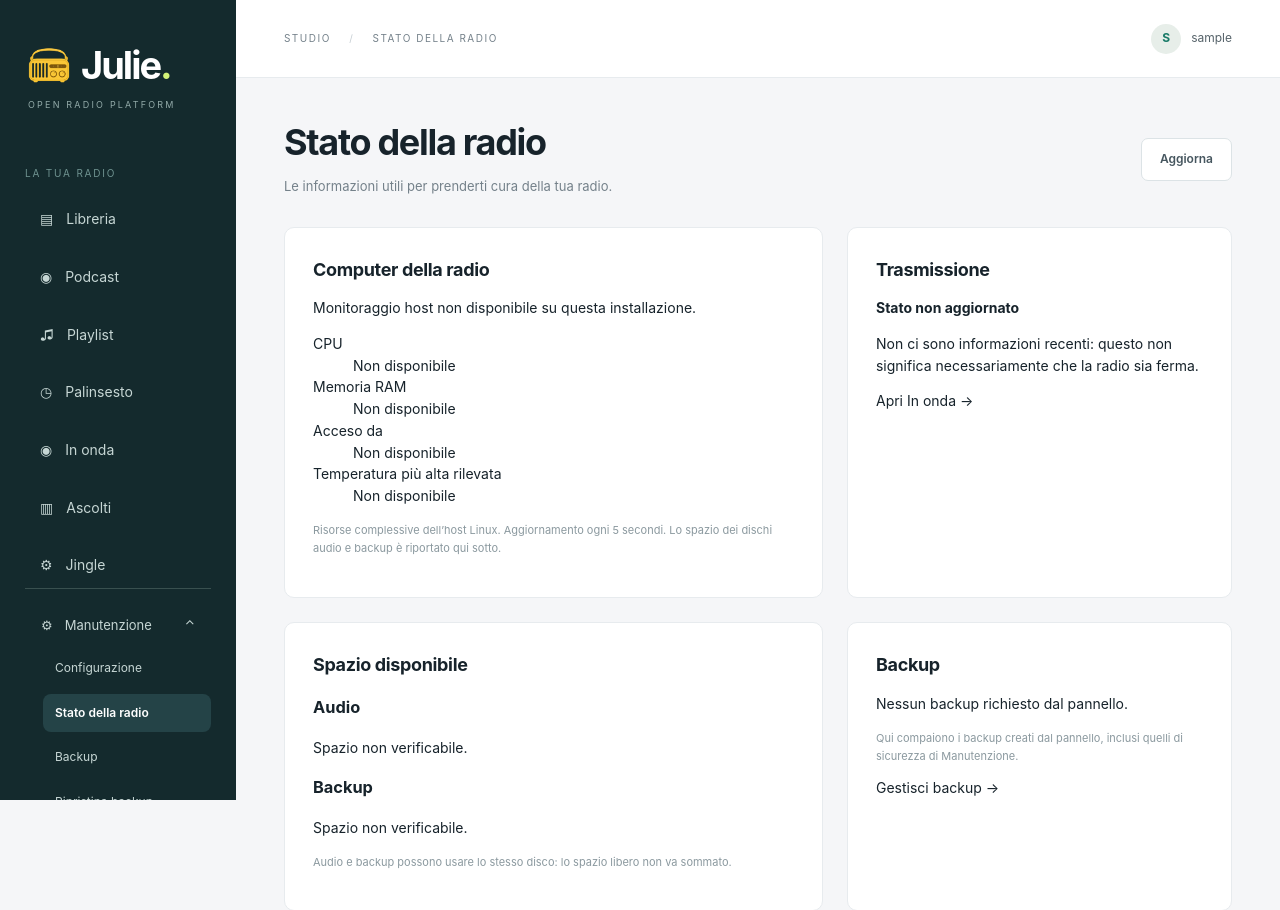
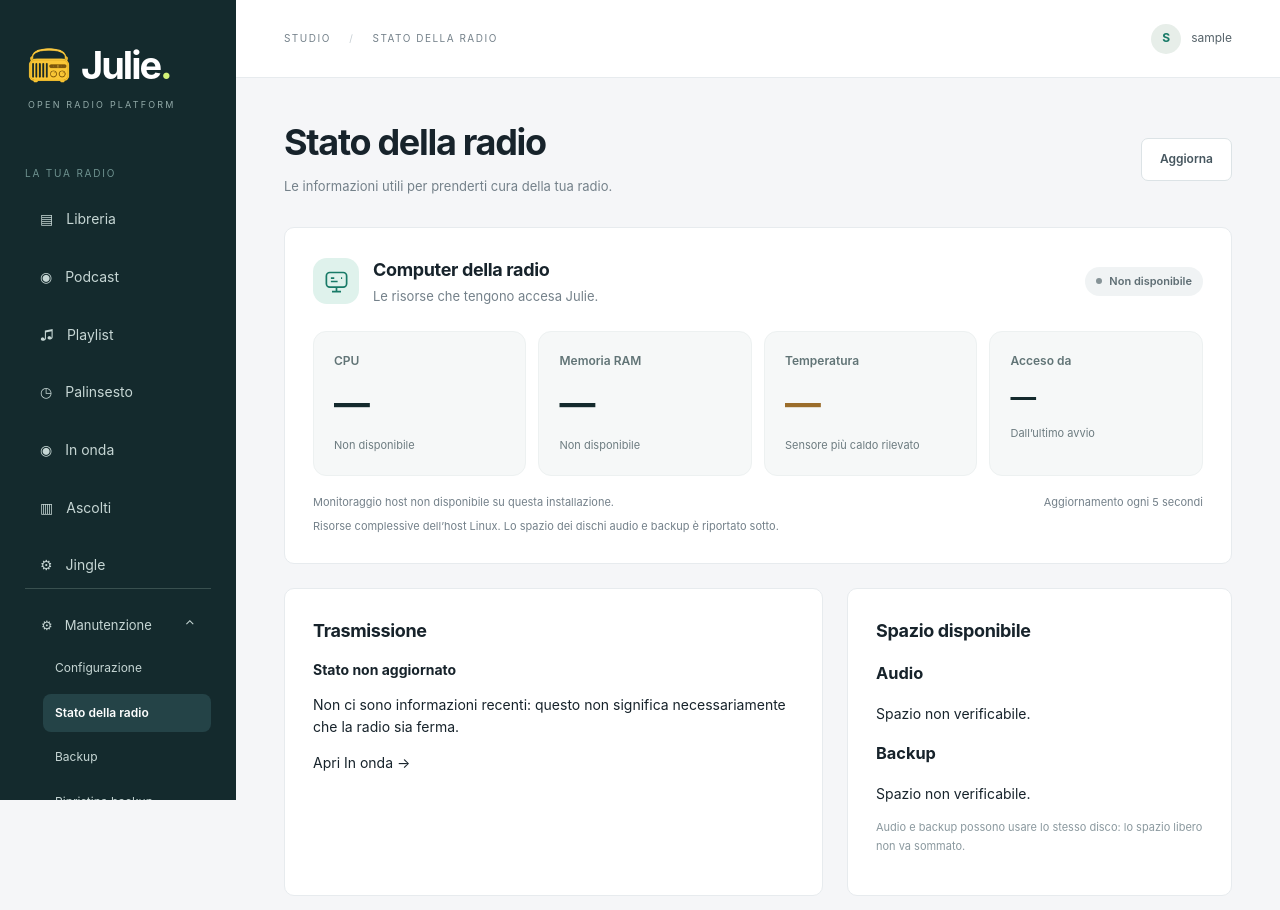
Before and after one commit to SimoneDeAngelis95/Julie-Open-Radio-Platform, a Django app: page /maintenance/status/ in a window 1280 px wide. Shown: the top 910 px of the page. Run offline with Django 5.2, Linux system fonts and the light colour scheme; the visitor is signed in with stand-in values (Sample User, id 1); data that the repository does not hold is empty.

Commit message:
Polish host resource overview with metric tiles and usage meters

```diff
--- a/dashboard/static/app.css
+++ b/dashboard/static/app.css
@@ -1057,3 +1057,33 @@ input[type="checkbox"] { width: 18px !important; height: 18px; accent-color: var
   outline: 2px solid var(--accent, #e5bc4b);
   outline-offset: 3px;
 }
+
+/* Host overview: distinct readings, quiet status and accessible native meters. */
+.host-monitor { grid-column: 1 / -1; }
+.host-heading, .host-title, .host-footer { display: flex; align-items: center; }
+.host-heading { justify-content: space-between; gap: 20px; margin-bottom: 24px; flex-wrap: wrap; }
+.host-title { gap: 14px; }
+.host-title h2 { margin: 0; }
+.host-title p { margin: 3px 0 0; color: var(--muted); font-size: 13px; }
+.host-symbol { display: grid; place-items: center; width: 46px; height: 46px; flex: 0 0 46px; border-radius: 14px; background: var(--mint); color: var(--teal); }
+.host-symbol svg { width: 27px; height: 27px; }
+.host-badge { display: inline-flex; align-items: center; gap: 7px; padding: 6px 11px; border-radius: 99px; background: #f0f3f4; color: #5e6d73; font-size: 11px; font-weight: 600; white-space: nowrap; }
+.host-badge > span:first-child { width: 6px; height: 6px; border-radius: 50%; background: #869397; }
+.host-monitor[data-state="ready"] .host-badge { background: var(--mint); color: var(--teal); }
+.host-monitor[data-state="ready"] .host-badge > span:first-child { background: var(--teal); }
+.host-metrics { display: grid; grid-template-columns: repeat(4, minmax(0, 1fr)); gap: 12px; }
+.host-metric { display: flex; flex-direction: column; align-items: flex-start; min-width: 0; padding: 20px; border-radius: 13px; background: #f6f8f8; border: 1px solid #edf1f1; }
+.host-metric-label { font-size: 12px; font-weight: 600; color: #617476; }
+.host-metric-value { font-size: clamp(25px, 2.8vw, 36px); line-height: 1.2; letter-spacing: -1px; font-variant-numeric: tabular-nums; margin: 12px 0; font-weight: 650; color: var(--sidebar); overflow-wrap: anywhere; }
+.host-metric-temperature .host-metric-value { color: #9b6d2b; }
+.host-metric-value.host-uptime { font-size: clamp(20px, 2vw, 27px); letter-spacing: -.5px; }
+.host-metric-detail { font-size: 11px; color: #6d7c80; line-height: 1.6; }
+.host-meter { appearance: none; border: 0; border-radius: 20px; height: 5px; width: 100%; margin: 0 0 11px; overflow: hidden; background: #e1ebe7; accent-color: var(--teal); }
+.host-meter::-webkit-progress-bar { background: #e1ebe7; border-radius: 20px; }
+.host-meter::-webkit-progress-value { background: var(--teal); border-radius: 20px; }
+.host-meter::-moz-progress-bar { background: var(--teal); border-radius: 20px; }
+.host-meter[hidden] { display: none; }
+.host-footer { justify-content: space-between; flex-wrap: wrap; gap: 6px 16px; margin-top: 18px; color: var(--muted); font-size: 11px; }
+.host-monitor .host-note { margin: 7px 0 0; color: var(--muted); font-size: 11px; }
+@media (max-width: 1050px) { .host-metrics { grid-template-columns: repeat(2, minmax(0, 1fr)); } }
+@media (max-width: 480px) { .host-metric { padding: 14px; } .host-title { align-items: flex-start; } .host-heading { gap: 12px; } .host-title h2 { font-size: 19px; } }
--- a/dashboard/static/app.js
+++ b/dashboard/static/app.js
@@ -448,6 +448,11 @@ if (uploadMetadata) {
   let timer = null;
   let busy = false;
   const formatBytes = value => `${(value / 1024 ** 3).toLocaleString('it-IT', {maximumFractionDigits: 1})} GB`;
+  const meter = (name, value) => {
+    const element = field(`${name}-meter`);
+    element.hidden = value === null;
+    if (value !== null) element.value = value;
+  };
   const poll = async () => {
     if (document.hidden || busy) return;
     busy = true;
@@ -457,19 +462,33 @@ if (uploadMetadata) {
       const response = await fetch(card.dataset.url, {credentials: 'same-origin', cache: 'no-store', signal: controller.signal});
       if (!response.ok || response.redirected) throw new Error();
       const data = await response.json();
+      card.dataset.state = data.available ? 'ready' : 'unknown';
+      field('state').textContent = data.available ? 'Dati aggiornati' : 'Non disponibile';
       field('message').textContent = data.available ? `Ultimo controllo: ${new Date().toLocaleTimeString('it-IT')}` : 'Monitoraggio host non disponibile su questa installazione.';
       const cpu = data.cpu;
       const total = cpu && previous ? cpu.total - previous.total : 0;
       const idle = cpu && previous ? cpu.idle - previous.idle : 0;
-      field('cpu').textContent = total > 0 && idle >= 0 && idle <= total ? `${Math.round(100 * (1 - idle / total))}% · ${cpu.cores} core` : cpu ? 'Calcolo in corso…' : 'Non disponibile';
+      const cpuPercent = total > 0 && idle >= 0 && idle <= total ? Math.round(100 * (1 - idle / total)) : null;
+      field('cpu').textContent = cpuPercent !== null ? `${cpuPercent}%` : '—';
+      field('cpu-detail').textContent = cpuPercent !== null ? `${cpu.cores} core logici` : cpu ? 'Calcolo in corso…' : 'Non disponibile';
+      meter('cpu', cpuPercent);
       previous = cpu;
-      field('memory').textContent = data.memory ? `${formatBytes(data.memory.used)} / ${formatBytes(data.memory.total)} (${data.memory.percent}%) · ${formatBytes(data.memory.available)} disponibili` : 'Non disponibile';
+      field('memory').textContent = data.memory ? `${data.memory.percent.toLocaleString('it-IT')}%` : '—';
+      field('memory-detail').textContent = data.memory ? `${formatBytes(data.memory.used)} di ${formatBytes(data.memory.total)} usati` : 'Non disponibile';
+      field('memory-available').textContent = data.memory ? `${formatBytes(data.memory.available)} disponibili` : '';
+      meter('memory', data.memory ? data.memory.percent : null);
       const uptime = data.uptime_seconds;
-      field('uptime').textContent = uptime !== null ? `${Math.floor(uptime / 86400)} giorni, ${Math.floor(uptime % 86400 / 3600)} ore, ${Math.floor(uptime % 3600 / 60)} minuti` : 'Non disponibile';
-      field('temperature').textContent = data.temperature !== null ? `${data.temperature.toLocaleString('it-IT')} °C` : 'Non disponibile';
+      field('uptime').textContent = uptime !== null ? uptime >= 86400 ? `${Math.floor(uptime / 86400)} g · ${Math.floor(uptime % 86400 / 3600)} h` : `${Math.floor(uptime / 3600)} h · ${Math.floor(uptime % 3600 / 60)} min` : '—';
+      field('temperature').textContent = data.temperature !== null ? `${data.temperature.toLocaleString('it-IT')} °C` : '—';
     } catch (_) {
       previous = null;
-      ['cpu', 'memory', 'uptime', 'temperature'].forEach(name => { field(name).textContent = 'Non disponibile'; });
+      card.dataset.state = 'stale';
+      field('state').textContent = 'Dati non aggiornati';
+      ['cpu', 'memory', 'uptime', 'temperature'].forEach(name => { field(name).textContent = '—'; });
+      ['cpu-detail', 'memory-detail'].forEach(name => { field(name).textContent = 'Non disponibile'; });
+      field('memory-available').textContent = '';
+      meter('cpu', null);
+      meter('memory', null);
       field('message').textContent = 'Dati non aggiornati. Nuovo tentativo automatico tra pochi secondi.';
     } finally {
       clearTimeout(timeout);
--- a/dashboard/templates/maintenance/status.html
+++ b/dashboard/templates/maintenance/status.html
@@ -1,13 +1,15 @@
 {% extends 'base.html' %}{% block title %}Stato della radio{% endblock %}{% block content %}
 <div class="page-heading"><div><h1>Stato della radio</h1><p class="intro">Le informazioni utili per prenderti cura della tua radio.</p></div><a class="button secondary" href="{% url 'library:system_status' %}">Aggiorna</a></div>
 <div class="studio-grid">
-<section class="card" data-host-monitor data-url="{% url 'library:host_status' %}"><h2>Computer della radio</h2>
-<p data-host-message role="status">Lettura delle risorse in corso…</p>
-<dl><dt>CPU</dt><dd data-host-cpu>In attesa del primo campione</dd>
-<dt>Memoria RAM</dt><dd data-host-memory>Non disponibile</dd>
-<dt>Acceso da</dt><dd data-host-uptime>Non disponibile</dd>
-<dt>Temperatura più alta rilevata</dt><dd data-host-temperature>Non disponibile</dd></dl>
-<p class="help-text">Risorse complessive dell’host Linux. Aggiornamento ogni 5 secondi. Lo spazio dei dischi audio e backup è riportato qui sotto.</p></section>
+<section class="card host-monitor" data-host-monitor data-state="loading" data-url="{% url 'library:host_status' %}">
+<div class="host-heading"><div class="host-title"><span class="host-symbol" aria-hidden="true"><svg viewBox="0 0 24 24" fill="none" stroke="currentColor" stroke-width="1.5"><rect x="3" y="4" width="18" height="13" rx="3"/><path d="M8 21h8M12 17v4M7 9h3m-3 3h6m3-3h1"/></svg></span><div><h2>Computer della radio</h2><p>Le risorse che tengono accesa Julie.</p></div></div><span class="host-badge"><span aria-hidden="true"></span><span data-host-state>In aggiornamento</span></span></div>
+<div class="host-metrics">
+<div class="host-metric"><span class="host-metric-label">CPU</span><strong class="host-metric-value" data-host-cpu>—</strong><progress class="host-meter" data-host-cpu-meter max="100" aria-label="Utilizzo CPU" hidden></progress><span class="host-metric-detail" data-host-cpu-detail>Calcolo in corso…</span></div>
+<div class="host-metric"><span class="host-metric-label">Memoria RAM</span><strong class="host-metric-value" data-host-memory>—</strong><progress class="host-meter" data-host-memory-meter max="100" aria-label="Utilizzo memoria RAM" hidden></progress><span class="host-metric-detail" data-host-memory-detail>Non disponibile</span><span class="host-metric-detail" data-host-memory-available></span></div>
+<div class="host-metric host-metric-temperature"><span class="host-metric-label">Temperatura</span><strong class="host-metric-value" data-host-temperature>—</strong><span class="host-metric-detail">Sensore più caldo rilevato</span></div>
+<div class="host-metric"><span class="host-metric-label">Acceso da</span><strong class="host-metric-value host-uptime" data-host-uptime>—</strong><span class="host-metric-detail">Dall’ultimo avvio</span></div>
+</div><div class="host-footer"><span data-host-message role="status" aria-live="off">Lettura delle risorse in corso…</span><span>Aggiornamento ogni 5 secondi</span></div>
+<p class="host-note">Risorse complessive dell’host Linux. Lo spazio dei dischi audio e backup è riportato sotto.</p></section>
 <section class="card"><h2>Trasmissione</h2>
 {% if paused %}<p><strong>Radio in pausa</strong></p><p>La trasmissione è stata fermata da Manutenzione.</p>{% endif %}
 {% if fresh %}<p>Stream: <strong>{% if snapshot.stream_online == True %}Online{% elif snapshot.stream_online == False %}Non disponibile{% else %}Stato non disponibile{% endif %}</strong></p><p>Motore audio: <strong>{% if snapshot.engine_online %}Collegato{% else %}Non raggiungibile{% endif %}</strong></p>{% else %}<p><strong>Stato non aggiornato</strong></p><p>Non ci sono informazioni recenti: questo non significa necessariamente che la radio sia ferma.</p>{% endif %}
```
Also changed, not shown: CHANGELOG.md.
